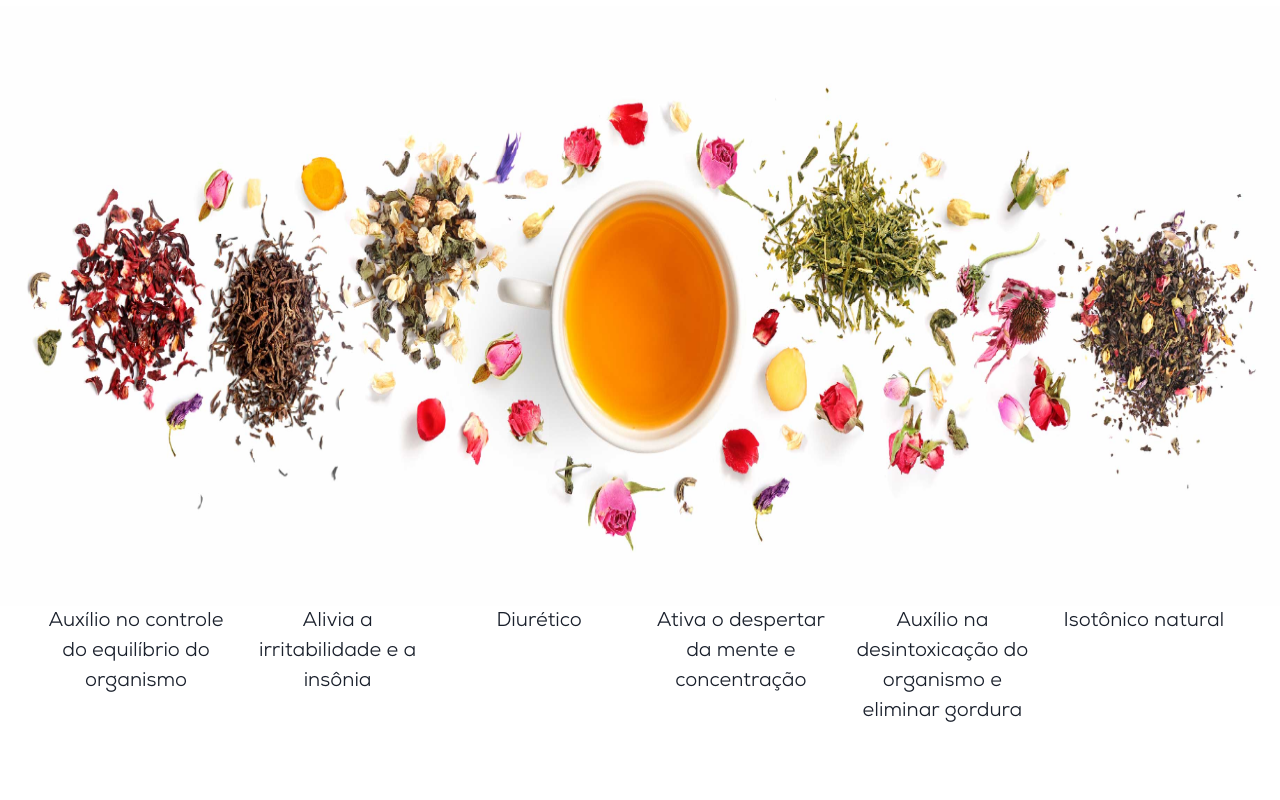
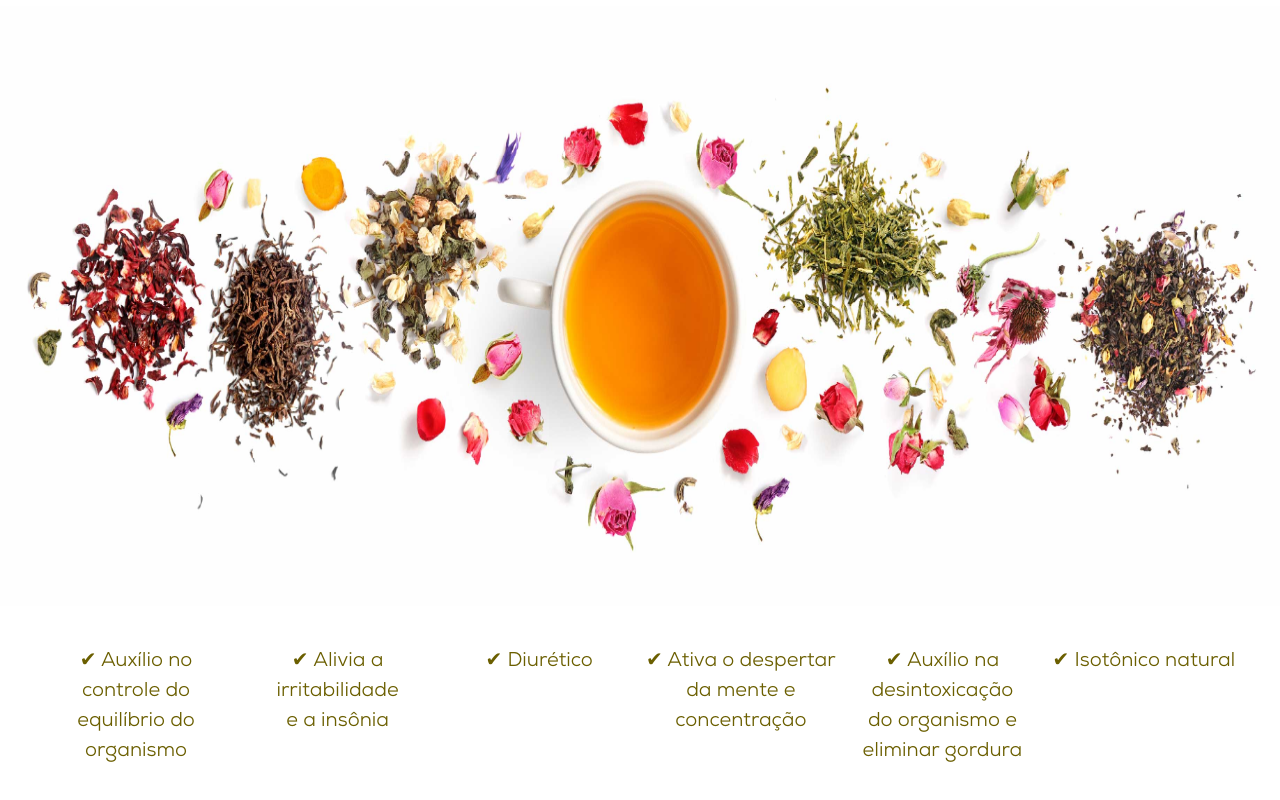
Before and after one commit to Artcom-com/atelierdocha, a Next.js app: page / in a window 1280 px wide. Shown: the part 2367-3167 px from the top of the page. Before the commit the page ends 3133 px from the top, so only its background shows below. Built offline with nearby package versions, Linux system fonts and the light colour scheme.

Commit message:
feat: add benefits reponsive display

```diff
--- /dev/null
+++ b/src/components/About/Benefits.module.css
@@ -0,0 +1,9 @@
+.br {
+  display: block;
+}
+
+@media (min-width: 30em ) and (max-width: 48em) {
+  .br {
+    display: none;
+  }
+}
--- a/src/components/About/Benefits.tsx
+++ b/src/components/About/Benefits.tsx
@@ -3,6 +3,8 @@ import {
   Flex, chakra, Box, Text,
 } from '@chakra-ui/react';
 import Image from 'next/image';
+
+import classes from './Benefits.module.css';
 
 const Benefits = (): JSX.Element => (
   <Flex
@@ -34,50 +36,77 @@ const Benefits = (): JSX.Element => (
     </Box>
     <Flex
       w="100%"
-      justifyContent="space-between"
-      px="2em"
-      fontSize={{ base: '12px', md: '16px', xl: '20px' }}
+      justifyContent={{
+        base: 'flex-start', sm: 'flex-start', md: 'space-between', xl: 'space-between',
+      }}
+      flexDir={{
+        base: 'column', sm: 'column', md: 'row', xl: 'row',
+      }}
+      p="2em"
+      fontSize={{
+        base: '12px', sm: '14px', md: '16px', xl: '20px',
+      }}
+      gap={2}
+      bg={{ base: '#5b7300', sm: '#5b7300', md: '#fff' }}
+      color={{ base: '#fff', sm: '#fff', md: '#6b5f00' }}
     >
       <Text
-        w="16%"
-        textAlign="center"
+        w={{
+          base: '100%', sm: '100%', md: '16%', xl: '16%',
+        }}
+        textAlign={{ base: 'left', sm: 'left', md: 'center' }}
       >
+        ✔
         Auxílio no controle do
         equilíbrio do organismo
       </Text>
       <Text
-        w="16%"
-        textAlign="center"
+        w={{
+          base: '100%', sm: '100%', md: '16%', xl: '16%',
+        }}
+        textAlign={{ base: 'left', sm: 'left', md: 'center' }}
       >
-        Alivia a irritabilidade
+        ✔ Alivia a irritabilidade
+        <br className={classes.br} />
         e a insônia
       </Text>
       <Text
-        w="16%"
-        textAlign="center"
+        w={{
+          base: '100%', sm: '100%', md: '16%', xl: '16%',
+        }}
+        textAlign={{ base: 'left', sm: 'left', md: 'center' }}
       >
-        Diurético
+        ✔ Diurético
       </Text>
       <Text
-        w="16%"
-        textAlign="center"
+        w={{
+          base: '100%', sm: '100%', md: '16%', xl: '16%',
+        }}
+        textAlign={{ base: 'left', sm: 'left', md: 'center' }}
       >
-        Ativa o despertar
+        ✔ Ativa o despertar
+        {' '}
+        <br className={classes.br} />
         da mente e concentração
       </Text>
       <Text
-        w="16%"
-        textAlign="center"
+        w={{
+          base: '100%', sm: '100%', md: '16%', xl: '16%',
+        }}
+        textAlign={{ base: 'left', sm: 'left', md: 'center' }}
       >
-        Auxílio na desintoxicação
+        ✔ Auxílio na desintoxicação
+        <br className={classes.br} />
         do organismo e eliminar
         gordura
       </Text>
       <Text
-        w="16%"
-        textAlign="center"
+        w={{
+          base: '100%', sm: '100%', md: '16%', xl: '16%',
+        }}
+        textAlign={{ base: 'left', sm: 'left', md: 'center' }}
       >
-        Isotônico
+        ✔ Isotônico
         natural
       </Text>
     </Flex>
```
